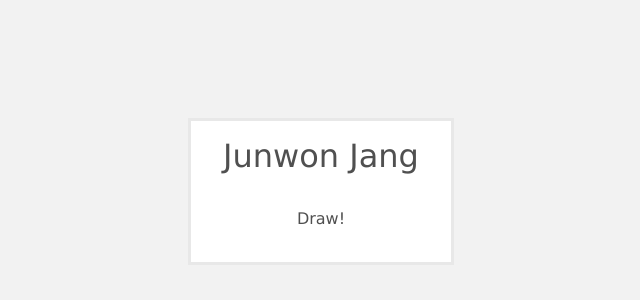
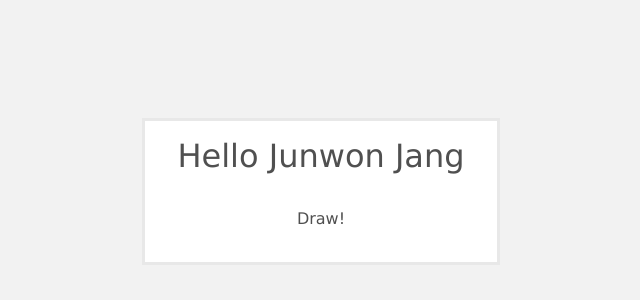
Before and after one commit to jjang4001/myapp, a website built with webpack: page client/src/index.html in a window 1280 px wide. Shown: the part 122-422 px from the top of the page, without its empty margins (319-959 px from the left). Built offline with nearby package versions, Linux system fonts and the light colour scheme.

Commit message:
updates header

```diff
--- a/client/src/index.html
+++ b/client/src/index.html
@@ -12,7 +12,7 @@
     <div id="canvas-area">
       <canvas id="canvas"></canvas>
       <div class="main">
-        <h1 class="header">Junwon Jang</h1>
+        <h1 class="header">Hello Junwon Jang</h1>
         <div class="nav">
           <li id="draw">Draw!</li>
         </div>
```
